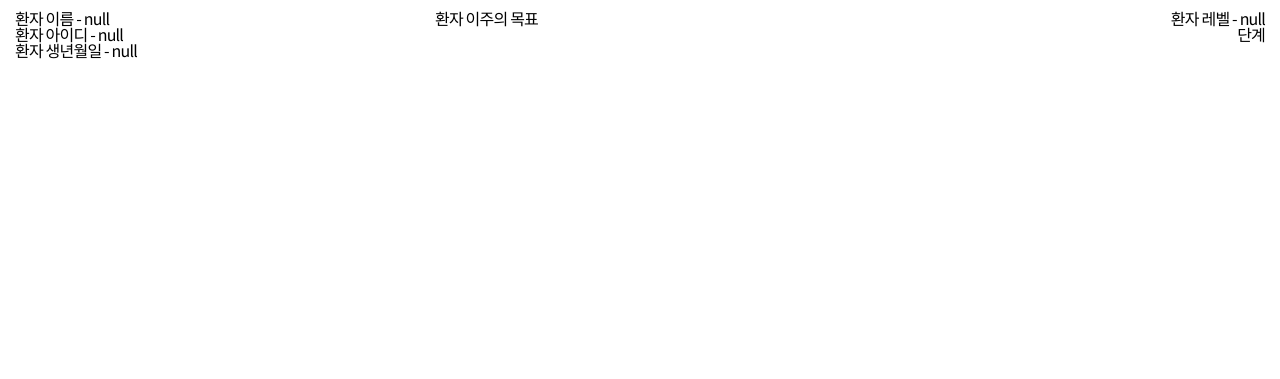
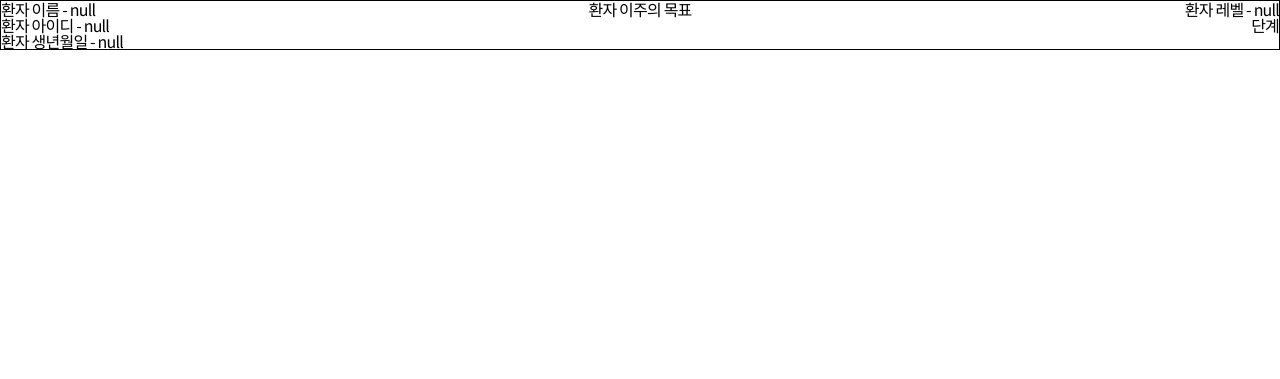
Before and after one commit to standha/withus8.18, a Spring app: page /Admin/admin_infoHeader in a window 1280 px wide. Shown: the top 379 px of the page. Run offline with Thymeleaf, Linux system fonts and the light colour scheme; the template is opened without the code that fills it, so the values that code supplies are empty; some of the project's set-up classes (security, data sources, template engines, error pages and the like) are left out, and stand-ins take their place.

Commit message:
환자 정보 헤더 수정 중

```diff
--- a/src/main/resources/templates/Admin/admin_infoHeader.html
+++ b/src/main/resources/templates/Admin/admin_infoHeader.html
@@ -30,8 +30,7 @@
 </style>
 <body>
     <header>
-        <div class="header-wrap" style="height: 380px">
-            <div class="cont">
+        <div class style="height: 50px; border: 1px solid">
             <div class="parent todo-txt">
                 <div class="div1">
                     <p style="text-align: left;" th:text="'환자 이름 - ' + ${patient.name}"></p>
@@ -39,11 +38,10 @@
                     <p style="text-align: left;" th:text="'환자 생년월일 - ' + ${patient.birthdate}"></p>
                 </div>
                 <div id="patient_goal" class="div2" style="justify-content: center;">
-                        <p th:text="'환자 이주의 목표'"></p>
+                    <p style="text-align: center;" th:text="'환자 이주의 목표'"></p>
                 </div>
                 <div id="patient_level" class="div3">
                     <p style="text-align: right;" th:text="'환자 레벨 - ' + ${patient.level}">
-                    </div>
                 </div>
             </div>
         </div>
@@ -142,7 +140,7 @@
             break;
     }
 
-    var Item = "<p>" + goalNow + "</p>";
+    var Item = "<p style=\"text-align: center;\">" + goalNow + "</p>";
     $('#patient_goal').append(Item);
 
 </script>
```
Lines whose indentation alone changed are shown as unchanged.
